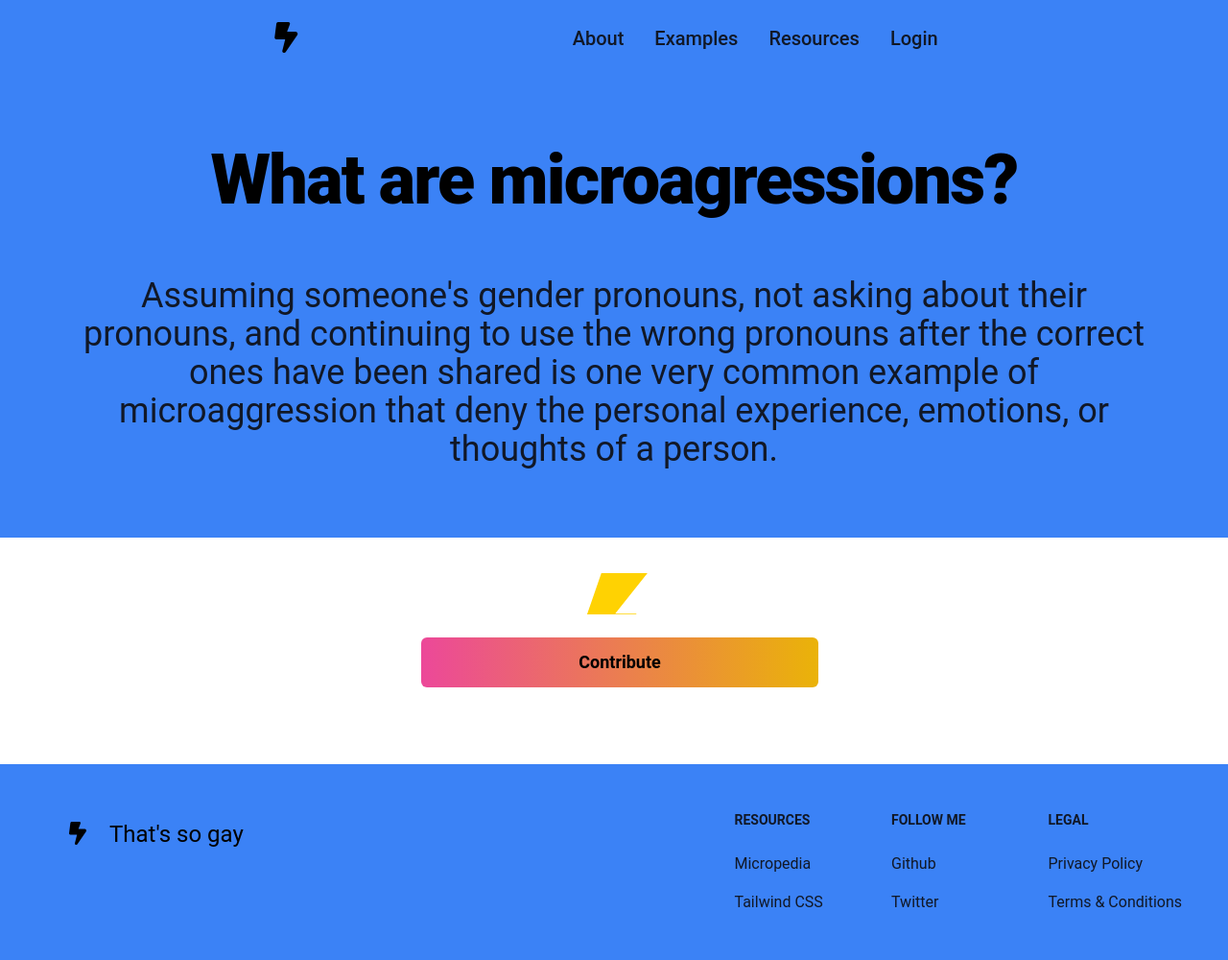
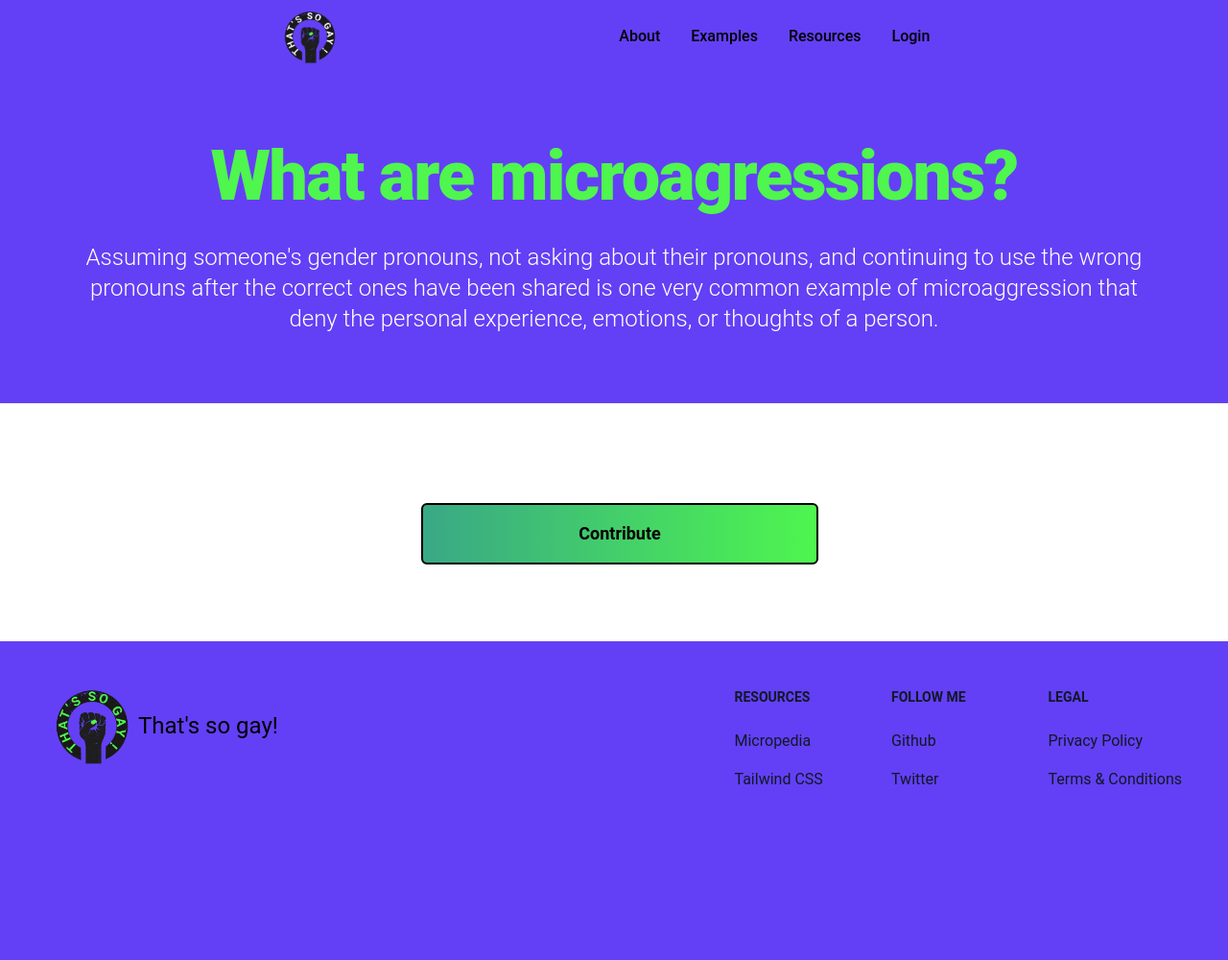
Before and after one commit to anaURL/thats-so-gay, a Node server app: page /examples in a window 1280 px wide. Shown: the whole page at 96% size. After the commit the page ends 817 px from the top, so only its background shows below. Run offline with Node 20, Linux system fonts and the light colour scheme; data that the repository does not hold is empty; style sheets or scripts are compiled from the project's sources; some libraries are stand-ins or nearby versions.

Commit message:
update colors and logo

```diff
--- a/package.json
+++ b/package.json
@@ -6,7 +6,7 @@
   "scripts": {
     "build-css": "tailwindcss -i src/input.css -o public/output.css",
     "dev-css": "tailwindcss -i src/input.css -o public/output.css --watch",
-    "start": "node server.js",
+    "start": "npm run build-css && node server.js",
     "dev": "concurrently \"nodemon server.js\" \"npm run dev-css \""
   },
   "author": "",
--- a/src/input.css
+++ b/src/input.css
@@ -19,7 +19,6 @@ li {
     transform: translateX(-50%) translateY(67px);
 }
 
-
   .img-bg {
     width:100%;
     height:100%;
@@ -31,3 +30,8 @@ li {
     background-color: rgba(0, 0, 0, 0.5);
     color:#fff;
   }
+
+/*
+  h1 {
+    text-shadow: 1.5px 1.5px #39A886;
+  } */
--- a/views/avoid.ejs
+++ b/views/avoid.ejs
@@ -17,7 +17,7 @@
 <body>
 
     <!-- NAVBAR -->
-    <div class="bg-red-500 ">
+    <div class="bg-purple">
         <%- include('partials/navbar.ejs') %>
       </div>
 
@@ -25,7 +25,7 @@
       <div class="relative pb-8">
         <%- include('partials/page-header.ejs', {title: "How to avoid causing microagressions? ",
         description: "As suggested by the name, microaggressions seem small; but compounded over time, they can have an enormous impact on a person’s experience, health, and overall well-being. Research suggests that subtle forms of interpersonal discrimination like microaggressions are at least as harmful as more-overt expressions of discrimination. Below are some helpful tips from researchers to consider:",
-        color: "bg-red-500"}) %>
+        color: "bg-gradient-to-r from-one via-two to-three", titleColor:"text-pink", descriptionColor:"text-white"}) %>
 
     <!-- MAIN -->
         <div class ="mx-auto mb:m max-w-7xl px-4 pt-12 md:px-8 sm:px-6 lg:px-8 ">
@@ -71,7 +71,7 @@
         </div>
 
  <!-- FOOTER -->
-        <div class="flex-auto md:w-full justify-center mx-auto  bg-red-500 ">
+        <div class="flex-auto md:w-full justify-center mx-auto  bg-gradient-to-r from-one via-two to-three ">
             <%- include('partials/footer.ejs') %>
           </div>
 
--- a/views/edit.ejs
+++ b/views/edit.ejs
@@ -21,8 +21,7 @@
       <div class="relative">
         <%- include('partials/page-header.ejs', {title: "Edit microagression",
         description: "Microaggressions take many forms. We want to make sure every experience is heard. If you have one to share, feel free to add a new microaggression entry.",
-        color: "bg-orange-400"}) %>
-
+        color: "bg-gradient-to-r from-one via-two to-three", titleColor:"text-pink", descriptionColor:"text-white"}) %>
           <!-- EDIT FORM -->
       <div class="w-full h-auto bg-gradient-to-r from-orange-100 via-red-100 to-yellow-100 p-4 flex items-center justify-center" >
         <div class= "rounded-md border-r-2 py-6 max-w-7xl md:my-10 md:px-20 w-full ">
--- a/views/examples.ejs
+++ b/views/examples.ejs
@@ -16,7 +16,7 @@
 
 <body>
       <!-- NAVBAR -->
-  <div class="bg-blue-500">
+  <div class="bg-purple">
     <%- include('partials/navbar.ejs') %>
   </div>
 
@@ -24,43 +24,43 @@
   <div class="relative overflow-scroll">
     <%- include('partials/page-header.ejs', {title: "What are microagressions?",
     description: "Assuming someone's gender pronouns, not asking about their pronouns, and continuing to use the wrong pronouns after the correct ones have been shared is one very common example of microaggression that deny the personal experience, emotions, or thoughts of a person.",
-    color: "bg-blue-500"}) %>
+    color: "bg-purple", titleColor:"text-lime", descriptionColor:"text-white"}) %>
 
       <!-- GRID -->
       <div class="lg:grid lg:grid-flow-row lg:gap-8 lg:my-2 mx-auto py-8 max-w-7xl sm:grid-cols-2 px-8 sm:px-6 lg:px-8">
         <% microagressionsList.forEach(details => {%>
-      <div class="max-w-xl md:p-6 p-2 m-2 rounded overflow-hidden shadow-lg bg-gradient-to-r from-cyan-500 to-blue-500  hover:from-pink-400 hover:to-yellow-500 ">
-        <div class="bg-white md:p-8 p-4 rounded">
+      <div class="max-w-xl md:p-6 p-2 m-2 rounded overflow-hidden shadow-lg bg-purple ">
+        <div class="bg-white p-4 rounded">
           <ul>
             <li>
-               <h2 class= "text-center text-gray-900 font-black md:text-5xl text-4xl md:my-6"> <%= details.title %> </h2>
-               <p class="font-normal text-lg mt-4 text-justify "> <%= details.content %> </p>
+               <h2 class= "text-center text-black font-black md:text-5xl text-4xl md:my-6"> <%= details.title %> </h2>
+               <p class="font-normal text-lg mt-4 text-justify text-black "> <%= details.content %> </p>
             </li>
             <li>
-              <p class="text-center font-semibold lg:mt-6 p-4 text-gray-900">  <a href="/resources" class="text-black bg-gradient-to-r from-white hover:from-cyan-500 hover:to-blue-500 text-xl md:text-2xl mb-0"> How to address microagressions? </a>  </p>
-              <p class="text-center font-semibold  text-gray-900"> <a href="/edit/<%=details._id %>" class=" text-black bg-gradient-to-r from-white hover:from-pink-400 hover:to-yellow-500 text-xl md:text-2xl mb-0 " > Want to contribute? Suggest revision of the microagression</a>  </p>
+              <p class="text-center font-semibold lg:mt-6 p-4 text-gray-900">  <a href="/resources" class="text-lime bg-purple  text-xl md:text-2xl mb-0"> How to address microagressions? </a>  </p>
+              <p class="text-center font-semibold  text-gray-900"> <a href="/edit/<%=details._id %>" class=" text-white bg-purple text-xl md:text-2xl mb-0 " > Want to contribute? Suggest revision of the microagression</a>  </p>
             </li>
         </div>
       </ul>
 
           <!-- SOCIAL SHARING BUTTONS -->
         <div class="sharing-buttons flex flex-wrap  m-4 p-4 justify-center ">
-          <a class="border-2 duration-200 ease inline-flex items-center mb-1 mr-1 transition p-3 rounded-lg text-white border-blue-600 bg-blue-600 hover:bg-blue-700 hover:border-blue-700" target="_blank" rel="noopener" href="https://facebook.com/sharer/sharer.php?u=" aria-label="Share on Facebook">
-            <svg aria-hidden="true" fill="currentColor" xmlns="http://www.w3.org/2000/svg" viewBox="0 0 512 512" class="w-6 h-6">
+          <a class="border-2 duration-200 ease inline-flex items-center mb-1 mr-1 transition p-3 rounded-lg text-white border-lime bg-purple" target="_blank" rel="noopener" href="https://facebook.com/sharer/sharer.php?u=" aria-label="Share on Facebook">
+            <svg aria-hidden="true" fill="lime" xmlns="http://www.w3.org/2000/svg" viewBox="0 0 512 512" class="w-6 h-6">
               <title>Facebook</title>
               <path d="M379 22v75h-44c-36 0-42 17-42 41v54h84l-12 85h-72v217h-88V277h-72v-85h72v-62c0-72 45-112 109-112 31 0 58 3 65 4z">
               </path>
             </svg>
           </a>
-          <a class="border-2 duration-200 ease inline-flex items-center mb-1 mr-1 transition p-3 rounded-lg text-white border-blue-600 bg-blue-600 hover:bg-blue-700 hover:border-blue-700" target="_blank" rel="noopener" href="https://twitter.com/intent/tweet?url=&amp;text=" aria-label="Share on Twitter">
-            <svg aria-hidden="true" fill="currentColor" xmlns="http://www.w3.org/2000/svg" viewBox="0 0 512 512" class="w-6 h-6">
+          <a class="border-2 duration-200 ease inline-flex items-center mb-1 mr-1 transition p-3 rounded-lg text-white  border-lime bg-purple" target="_blank" rel="noopener" href="https://twitter.com/intent/tweet?url=&amp;text=" aria-label="Share on Twitter">
+            <svg aria-hidden="true" fill="lime" xmlns="http://www.w3.org/2000/svg" viewBox="0 0 512 512" class="w-6 h-6">
               <title>Twitter</title>
               <path d="m459 152 1 13c0 139-106 299-299 299-59 0-115-17-161-47a217 217 0 0 0 156-44c-47-1-85-31-98-72l19 1c10 0 19-1 28-3-48-10-84-52-84-103v-2c14 8 30 13 47 14A105 105 0 0 1 36 67c51 64 129 106 216 110-2-8-2-16-2-24a105 105 0 0 1 181-72c24-4 47-13 67-25-8 24-25 45-46 58 21-3 41-8 60-17-14 21-32 40-53 55z">
               </path>
             </svg>
           </a>
-          <a class="border-2 duration-200 ease inline-flex items-center mb-1 mr-1 transition p-3 rounded-lg text-white border-blue-600 bg-blue-600 hover:bg-blue-700 hover:border-blue-700" target="_blank" rel="noopener" href="https://www.linkedin.com/shareArticle?mini=true&amp;url=&amp;title=&amp;summary=&amp;source=" aria-label="Share on Linkedin" draggable="false">
-            <svg aria-hidden="true" fill="currentColor" xmlns="http://www.w3.org/2000/svg" viewBox="0 0 512 512" class="w-6 h-6">
+          <a class="border-2 duration-200 ease inline-flex items-center mb-1 mr-1 transition p-3 rounded-lg text-white  border-lime bg-purple" target="_blank" rel="noopener" href="https://www.linkedin.com/shareArticle?mini=true&amp;url=&amp;title=&amp;summary=&amp;source=" aria-label="Share on Linkedin" draggable="false">
+            <svg aria-hidden="true" fill="lime" xmlns="http://www.w3.org/2000/svg" viewBox="0 0 512 512" class="w-6 h-6">
               <title>Linkedin</title>
               <path d="M136 183v283H42V183h94zm6-88c1 27-20 49-53 49-32 0-52-22-52-49 0-28 21-49 53-49s52 21 52 49zm333 208v163h-94V314c0-38-13-64-47-64-26 0-42 18-49 35-2 6-3 14-3 23v158h-94V183h94v41c12-20 34-48 85-48 62 0 108 41 108 127z">
               </path>
@@ -72,11 +72,11 @@
     </div>
       </div>
          <div class="flex m-3 sm:mt-6 sm:ml-6">
-          <a href="/add" class=" mx-auto flex w-1/3 items-center justify-center rounded-md borderborder-transparent bg-gradient-to-r from-pink-500 to-yellow-500 hover:from-green-400 hover:to-blue-500 px-8 py-3 text-base font-semibold text-whitemd:py-4 md:px-10 md:text-lg">Contribute</a>
+          <a href="/add" class=" mx-auto flex w-1/3 items-center justify-center rounded-md border-2 px-8 py-3  text-base font-bold md:py-4 md:px-10 md:text-lg  text-black bg-gradient-to-r from-greenish to-lime"">Contribute</a>
         </div>
 
     <!-- FOOTER -->
-    <div class="flex-auto justify-center mx-auto mt-20 bg-blue-500">
+    <div class="flex-auto justify-center mx-auto mt-20 bg-gradient-to-r from-one via-two to-three">
       <%- include('partials/footer.ejs') %>
      </div>
 
--- a/views/partials/footer.ejs
+++ b/views/partials/footer.ejs
@@ -1,9 +1,9 @@
-<footer class="sticky top-[100vh] p-4 sm:p-6 dark:bg-gray-900">
+<footer class=" bg-purple sticky top-[100vh] p-4 sm:p-6 dark:bg-gray-900">
     <div class="m-auto md:p-6 md:flex max-w-7xl justify-between ">
         <div class="mb-6 md:mb-0">
             <a href="#" class="flex items-center">
-                <i class="m-2 p-4 fa-solid fa-bolt-lightning fa-xl"> </i>
-                <span class="self-center text-2xl whitespace-nowrap">That's so gay</span>
+                <img src="./img/tsg1.png" class="w-20 h-20 mx-2" alt="">
+                <span class="self-center text-2xl  whitespace-nowrap">That's so gay!</span>
 
             </a>
         </div>
--- a/views/partials/navbar.ejs
+++ b/views/partials/navbar.ejs
@@ -3,7 +3,7 @@
   <div class="container flex flex-wrap md:justify-evenly justify-between items-center mx-auto">
     <a href="/" class="">
       <span class="sr-only">That's so gay</span>
-      <i class=" fa-solid fa-bolt-lightning fa-2xl"></i>
+      <img src="./img/tsg3.png" class="w-14 h-14" alt="">
     </a>
 
     <button data-collapse-toggle="navbar-default" type="button" class="inline-flex items-center p-2 ml-3 text-sm text-gray-500 rounded-lg md:hidden   focus:outline-none focus:ring-2 focus:ring-gray-200 dark:text-gray-400 dark:hover:bg-gray-700 dark:focus:ring-gray-600" aria-controls="navbar-default" aria-expanded="false">
@@ -11,18 +11,18 @@
       <svg class="w-8 h-8" aria-hidden="true" fill="white" viewBox="0 0 20 20" xmlns="http://www.w3.org/2000/svg"><path fill-rule="evenodd" d="M3 5a1 1 0 011-1h12a1 1 0 110 2H4a1 1 0 01-1-1zM3 10a1 1 0 011-1h12a1 1 0 110 2H4a1 1 0 01-1-1zM3 15a1 1 0 011-1h12a1 1 0 110 2H4a1 1 0 01-1-1z" clip-rule="evenodd"></path></svg>
     </button>
     <div class="hidden w-full md:block md:w-auto" id="navbar-default">
-      <ul class=" text-gray-900 flex flex-col p-4 mt-4 rounded-lg md:flex-row md:space-x-8 md:mt-0 md:text-xl md:font-medium md:border-00">
+      <ul class=" flex flex-col p-4 mt-4 rounded-lg md:flex-row md:space-x-8 md:mt-0 md:text-base md:font-medium md:border-00">
         <li>
-          <a href="/about" class="block py-2 pr-4 pl-3  md:hover:text-blue-700 md:p-0 dark:text-gray-400 md:dark:hover:text-white dark:hover:bg-gray-700 dark:hover:text-white md:dark:hover:bg-transparent">About</a>
+          <a href="/about" class="block py-2 pr-4 pl-3  md:hover:text-lime md:p-0">About</a>
         </li>
         <li>
-          <a href="/examples" class="block py-2 pr-4 pl-3  md:border-0 md:hover:text-blue-700 md:p-0 dark:text-gray-400 md:dark:hover:text-white dark:hover:bg-gray-700 dark:hover:text-white md:dark:hover:bg-transparent">Examples</a>
+          <a href="/examples" class="block py-2 pr-4 pl-3  md:border-0  md:hover:text-lime md:p-0">Examples</a>
         </li>
         <li>
-          <a href="/resources" class="block py-2 pr-4 pl-3 rounded  md:hover:bg-transparent md:border-0 md:hover:text-blue-700 md:p-0 dark:text-gray-400 md:dark:hover:text-white dark:hover:bg-gray-700 dark:hover:text-white md:dark:hover:bg-transparent">Resources</a>
+          <a href="/resources" class="block py-2 pr-4 pl-3 rounded  md:hover:bg-transparent md:border-0  md:hover:text-lime md:p-0">Resources</a>
         </li>
         <li>
-          <a href="#" class="block py-2 pr-4 pl-3 rounded md:hover:bg-transparent md:border-0 md:hover:text-blue-700 md:p-0 dark:text-gray-400 md:dark:hover:text-white dark:hover:bg-gray-700 dark:hover:text-white md:dark:hover:bg-transparent">Login</a>
+          <a href="#" class="block py-2 pr-4 pl-3 rounded md:hover:bg-transparent md:border-0  md:hover:text-lime md:p-0">Login</a>
         </li>
       </ul>
     </div>
--- a/views/partials/page-header.ejs
+++ b/views/partials/page-header.ejs
@@ -1,19 +1,23 @@
-<div class=" <%= color %> py-12 overflow-hidden">
+<div class="bg-purple py-12 overflow-hidden">
   <div class="mx-auto items-center max-w-7xl px-4 sm:px-6 lg:px-8">
-    <div class="text-center md:px-12 my-6">
-      <h1 class="md:mt-2 lg:text-7xl md:text-8xl text-5xl font-black leading-8 tracking-tight gray-900 md:px-8"> <%= title %> </h1>
-      <h3 class="text-gray-900 text-4xl my-6 mt-16">
+    <div class="text-center  md:px-12 my-6">
+      <h1 class="<%= titleColor %> md:mt-2 lg:text-7xl md:text-7xl text-5xl font-black sm:leading-8 md:tracking-tight md:px-8"> <%= title %> </h1>
+      <h3 class="text-2xl  font-light md:mt-8 <%= descriptionColor %>">
           <%= description %>
          </h3>
 
   </div>
   </div>
 </div>
+<!-- <img src="./img/tsg2.png" class="w-30 h-30  m-auto" alt=""> -->
 
-<svg class="flash-separator m-auto mt-4 " width="70px" height="110px" viewBox="0 0 70 110" version="1.1" xmlns="http://www.w3.org/2000/svg" xmlns:xlink="http://www.w3.org/1999/xlink">
+
+
+
+<!-- <svg class="flash-separator m-auto mt-4 " width="70px" height="110px" viewBox="0 0 70 110" version="1.1" xmlns="http://www.w3.org/2000/svg" xmlns:xlink="http://www.w3.org/1999/xlink">
   <g stroke="none" stroke-width="1" fill="none" fill-rule="evenodd">
     <g id="icon-flash" fill="#FFD202">
     <polygon id="flash-path" points="36.2194255 42.3495913 58.5871111 42.3495913 4.21798766 110 22.3676855 63.0627807 0 63.0627807 21.813225 0 69.8806908 0"></polygon>
     </g>
   </g>
-</svg>
+</svg> -->
--- a/views/resources.ejs
+++ b/views/resources.ejs
@@ -16,7 +16,7 @@
 <body>
 
     <!-- NAVBAE -->
-  <div class="bg-green-500">
+  <div class="bg-purple">
     <%- include('partials/navbar.ejs') %>
   </div>
 
@@ -25,7 +25,7 @@
   <div class="relative">
   <%- include('partials/page-header.ejs', {title: "Change starts with you.",
   description: " It's time to share what we know about microagressions so more people can be mindful about their everyday comments and actions. Change starts here. It starts with you.",
-  color: "bg-green-500"}) %>
+  color: "bg-gradient-to-r from-one via-two to-three", titleColor:"text-lime", descriptionColor:"text-white"}) %>
 
 
   <!-- GRID -->
--- a/views/respond.ejs
+++ b/views/respond.ejs
@@ -17,7 +17,7 @@
 <body>
 
         <!-- NAVBAR -->
-    <div class="bg-pink-500">
+    <div class="bg-purple">
         <%- include('partials/navbar.ejs') %>
       </div>
 
@@ -25,7 +25,7 @@
       <div class="relative pb-8">
         <%- include('partials/page-header.ejs', {title: "How to respond to microagressions? ",
         description: "There is no single correct way to respond to microaggressions, but here are some helpful tips from researchers to consider.",
-        color: "bg-pink-500"}) %>
+        color: "bg-purple", titleColor:"text-lime", descriptionColor:"text-white"}) %>
 
     <!-- MAIN -->
         <div class ="mx-auto mb:m max-w-7xl px-4 pt-20 md:px-8 sm:px-6 lg:px-8 ">
@@ -79,7 +79,7 @@
             </section>
 
         </div>
-        <div class="flex-auto md:w-full justify-center mx-auto  bg-pink-500 ">
+        <div class="flex-auto md:w-full justify-center mx-auto bg-gradient-to-r from-one via-two to-three">
             <%- include('partials/footer.ejs') %>
         </div>
 
```
Also changed, not shown: tailwind.config.js (+13 -2 lines), views/about.ejs (+5 -3 lines), views/add.ejs (+3 -4 lines), views/index.ejs (+21 -36 lines), public/img/tsg1.png (added), public/img/tsg2.png (added), public/img/tsg3.png (added).
